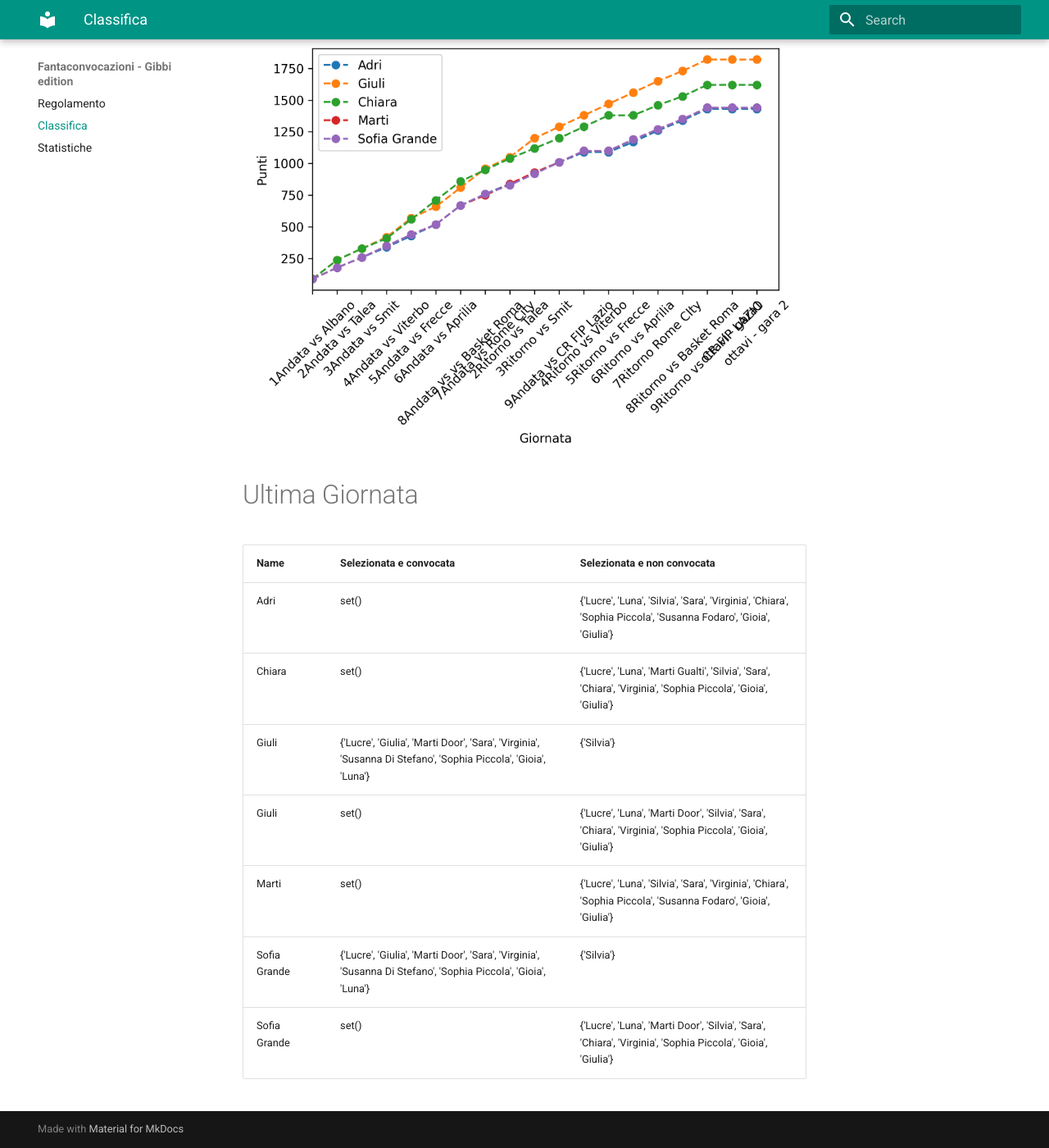
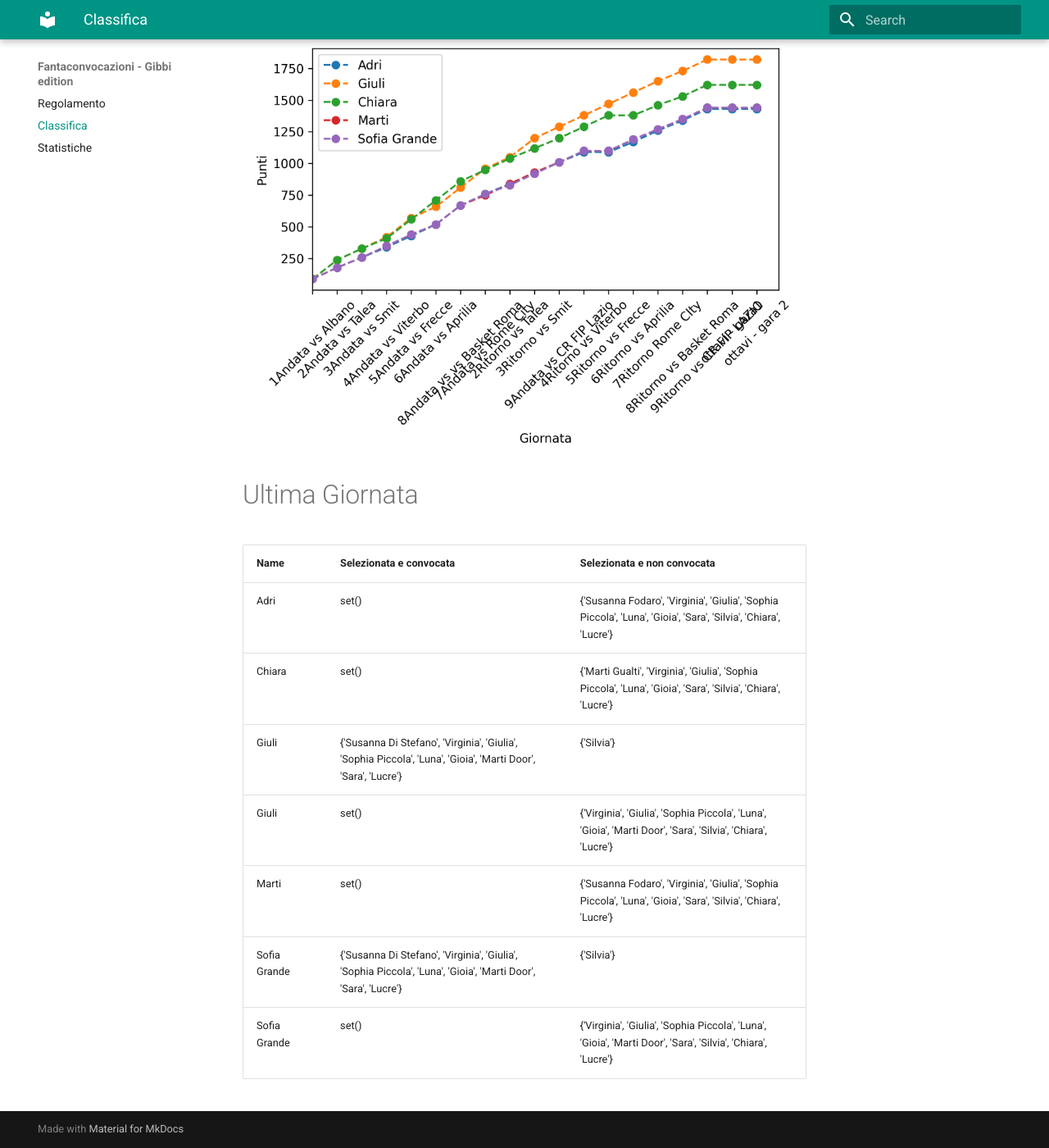
Before and after one commit to martinig94/fantagibbi, an MkDocs documentation site: the page built from docs/Classifica.md, in a window 1280 px wide and 1400 px high, scrolled down 565 px. Shown: the whole window at 82% size. Built offline with MkDocs 1.6.1 and Material for MkDocs 9.7.7, drawn with Linux system fonts in a browser that asks for light colours.

Commit message:
Auto-update from main.py

```diff
--- a/docs/Classifica.md
+++ b/docs/Classifica.md
@@ -18,11 +18,11 @@
 <!-- START_TABLE CORRECT -->
 | Name         | Selezionata e convocata                                                                                        | Selezionata e non convocata                                                                                      |
 |:-------------|:---------------------------------------------------------------------------------------------------------------|:-----------------------------------------------------------------------------------------------------------------|
-| Adri         | set()                                                                                                          | {'Lucre', 'Luna', 'Silvia', 'Sara', 'Virginia', 'Chiara', 'Sophia Piccola', 'Susanna Fodaro', 'Gioia', 'Giulia'} |
-| Chiara       | set()                                                                                                          | {'Lucre', 'Luna', 'Marti Gualti', 'Silvia', 'Sara', 'Chiara', 'Virginia', 'Sophia Piccola', 'Gioia', 'Giulia'}   |
-| Giuli        | {'Lucre', 'Giulia', 'Marti Door', 'Sara', 'Virginia', 'Susanna Di Stefano', 'Sophia Piccola', 'Gioia', 'Luna'} | {'Silvia'}                                                                                                       |
-| Giuli        | set()                                                                                                          | {'Lucre', 'Luna', 'Marti Door', 'Silvia', 'Sara', 'Chiara', 'Virginia', 'Sophia Piccola', 'Gioia', 'Giulia'}     |
-| Marti        | set()                                                                                                          | {'Lucre', 'Luna', 'Silvia', 'Sara', 'Virginia', 'Chiara', 'Sophia Piccola', 'Susanna Fodaro', 'Gioia', 'Giulia'} |
-| Sofia Grande | {'Lucre', 'Giulia', 'Marti Door', 'Sara', 'Virginia', 'Susanna Di Stefano', 'Sophia Piccola', 'Gioia', 'Luna'} | {'Silvia'}                                                                                                       |
-| Sofia Grande | set()                                                                                                          | {'Lucre', 'Luna', 'Marti Door', 'Silvia', 'Sara', 'Chiara', 'Virginia', 'Sophia Piccola', 'Gioia', 'Giulia'}     |
+| Adri         | set()                                                                                                          | {'Susanna Fodaro', 'Virginia', 'Giulia', 'Sophia Piccola', 'Luna', 'Gioia', 'Sara', 'Silvia', 'Chiara', 'Lucre'} |
+| Chiara       | set()                                                                                                          | {'Marti Gualti', 'Virginia', 'Giulia', 'Sophia Piccola', 'Luna', 'Gioia', 'Sara', 'Silvia', 'Chiara', 'Lucre'}   |
+| Giuli        | {'Susanna Di Stefano', 'Virginia', 'Giulia', 'Sophia Piccola', 'Luna', 'Gioia', 'Marti Door', 'Sara', 'Lucre'} | {'Silvia'}                                                                                                       |
+| Giuli        | set()                                                                                                          | {'Virginia', 'Giulia', 'Sophia Piccola', 'Luna', 'Gioia', 'Marti Door', 'Sara', 'Silvia', 'Chiara', 'Lucre'}     |
+| Marti        | set()                                                                                                          | {'Susanna Fodaro', 'Virginia', 'Giulia', 'Sophia Piccola', 'Luna', 'Gioia', 'Sara', 'Silvia', 'Chiara', 'Lucre'} |
+| Sofia Grande | {'Susanna Di Stefano', 'Virginia', 'Giulia', 'Sophia Piccola', 'Luna', 'Gioia', 'Marti Door', 'Sara', 'Lucre'} | {'Silvia'}                                                                                                       |
+| Sofia Grande | set()                                                                                                          | {'Virginia', 'Giulia', 'Sophia Piccola', 'Luna', 'Gioia', 'Marti Door', 'Sara', 'Silvia', 'Chiara', 'Lucre'}     |
 <!-- END_TABLE CORRECT -->
```
